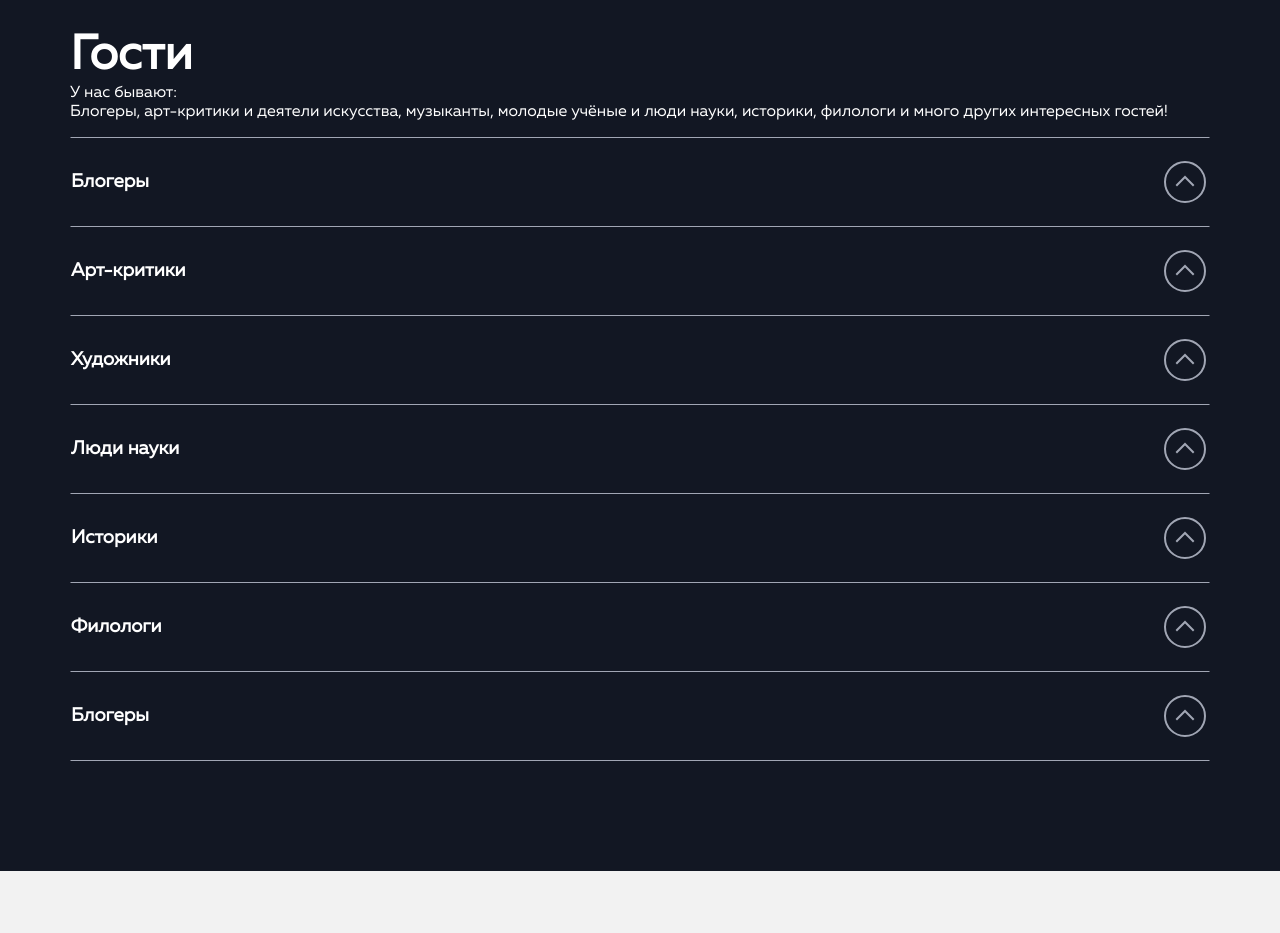
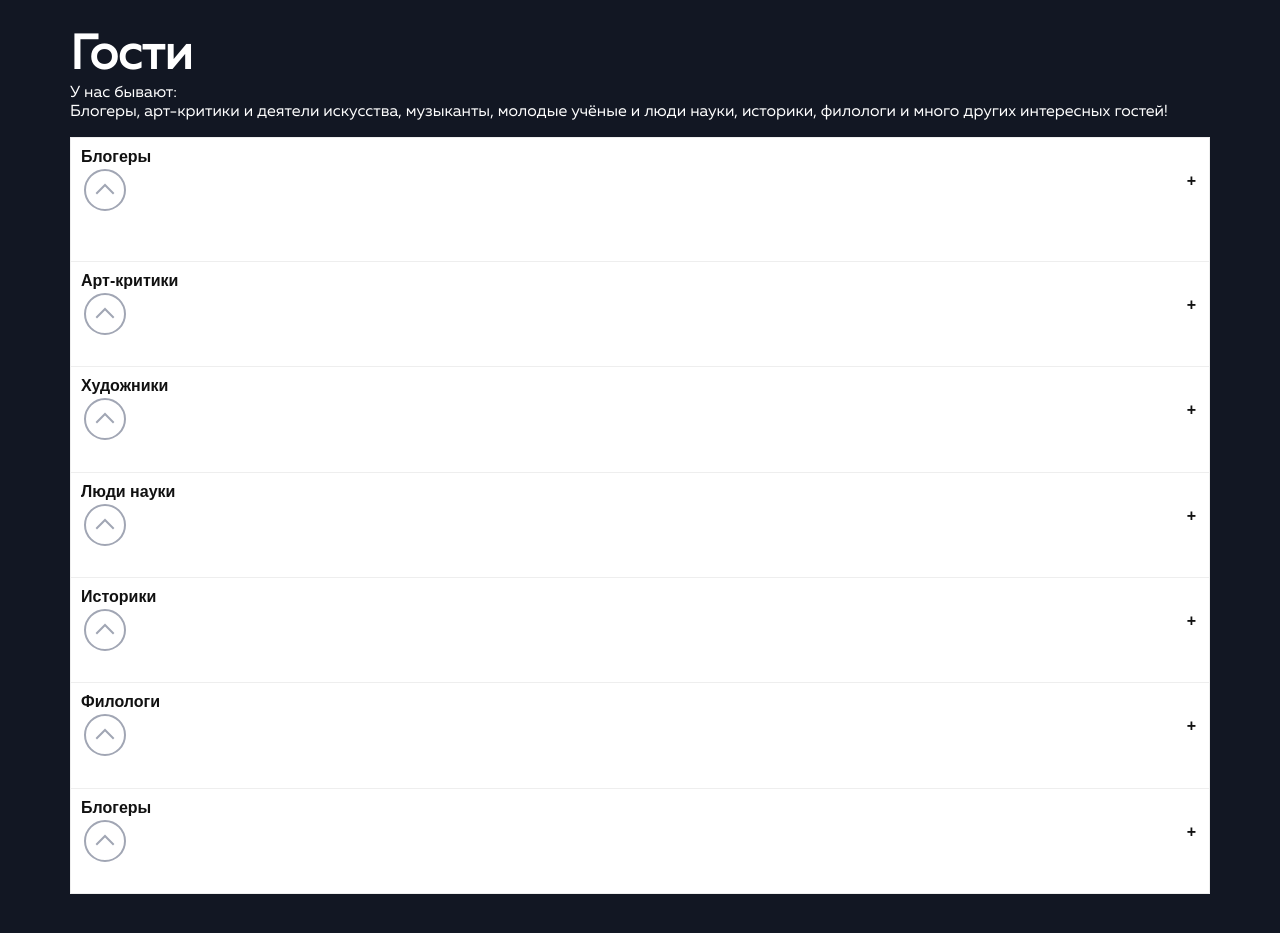
Before and after one commit to dvelx/W-WAVE, a plain HTML site: page index.html in a window 1280 px wide. Shown: the part 2540-3473 px from the top of the page. Before the commit the page ends 3411 px from the top, so only its background shows below. Drawn offline with Linux system fonts and the light colour scheme.

Commit message:
accordion

```diff
--- a/index.html
+++ b/index.html
@@ -8,12 +8,14 @@
   <link type="image/x-icon" href="./assets/images/favicon.png" rel="shortcut icon">
   <link type="Image/x-icon" href="./assets/images/favicon.png" rel="icon">
   <link rel="stylesheet" href="./src/style/normalize.css">
-  <link rel="stylesheet" href="./src/style/choices.min.css">
+  <link rel="stylesheet" href="./src/libs/choices.min.css">
+  <link rel="stylesheet" href="./src/libs/accordion.min.css">
   <link rel="stylesheet" href="./src/style/style.css">
 
+  <script src="./src/libs/accordion.min.js"></script>
+  <script src="./src/scripts/index.js"></script>
+  <script src="./src/libs/choices.min.js"></script>
 
-  <script defer src="./src/scripts/index.js"></script>
-  <script src="./src/scripts/choices.min.js"></script>
 </head>
 <body>
     <header class="header">
@@ -649,76 +651,92 @@
           </div>
           <div class="guests__accordion-block">
             <div class="guests__accordion">
-              <ul class="guests__accordion-list">
-                <li class="guests__accordion-item">
-                  <h3 class="guests__accordion-title">
+              <ul class="guests__accordion-list accordion-container">
+                <li class="guests__accordion-item ac">
+                  <h3 class="guests__accordion-title ac-header ac-trigger">
                     Блогеры
                     <svg class="guests__accordion-icon" width="48" height="48" viewBox="0 0 48 48" fill="none" xmlns="http://www.w3.org/2000/svg">
                       <circle cx="24" cy="24" r="20" stroke="#A1A6B4" stroke-width="2"/>
                       <path d="M16 27L24 19L32 27" stroke="#A1A6B4" stroke-width="2" stroke-linecap="square"/>
                     </svg>
-
                   </h3>
+                  <div class="guests__accordion-item-links ac-panel">
+                    <a href="" class="guests__accordion-item-link">Сергей Денисов</a>
+                    <a href="" class="guests__accordion-item-link">Матвей Мечников</a>
+                    <a href="" class="guests__accordion-item-link">Константин Прусино</a>
+                    <a href="" class="guests__accordion-item-link">Иван Калитников</a>
+                    <a href="" class="guests__accordion-item-link">Евгений Войновский</a>
+                    <a href="" class="guests__accordion-item-link">Ольга Мартынова</a>
+                    <a href="" class="guests__accordion-item-link">Дмитрий Михалок</a>
+                    <a href="" class="guests__accordion-item-link">Пётр Пиотровский</a>
+                    <a href="" class="guests__accordion-item-link">Олег Свиридовский</a>
+                    <a href="" class="guests__accordion-item-link">Владислав Кауперс</a>
+                    <a href="" class="guests__accordion-item-link">Михаил Пожитников</a>
+                    <a href="" class="guests__accordion-item-link">Георгий Полуян</a>
+                    <a href="" class="guests__accordion-item-link">Денис Тельман</a>
+                    <a href="" class="guests__accordion-item-link">Юрий Горин</a>
+                    <a href="" class="guests__accordion-item-link">Максим Сергеев</a>
+                  </div>
                 </li>
-                <li class="guests__accordion-item">
-                  <h3 class="guests__accordion-title">
+                <li class="guests__accordion-item ac">
+                  <h3 class="guests__accordion-title ac-header ac-trigger">
                     Арт-критики
                     <svg class="guests__accordion-icon" width="48" height="48" viewBox="0 0 48 48" fill="none" xmlns="http://www.w3.org/2000/svg">
                       <circle cx="24" cy="24" r="20" stroke="#A1A6B4" stroke-width="2"/>
                       <path d="M16 27L24 19L32 27" stroke="#A1A6B4" stroke-width="2" stroke-linecap="square"/>
                     </svg>
-
                   </h3>
+                  <div class="guests__accordion-item-links ac-panel">s</div>
                 </li>
-                <li class="guests__accordion-item">
-                  <h3 class="guests__accordion-title">
+                <li class="guests__accordion-item ac">
+                  <h3 class="guests__accordion-title ac-header ac-trigger">
                     Художники
                     <svg class="guests__accordion-icon" width="48" height="48" viewBox="0 0 48 48" fill="none" xmlns="http://www.w3.org/2000/svg">
                       <circle cx="24" cy="24" r="20" stroke="#A1A6B4" stroke-width="2"/>
                       <path d="M16 27L24 19L32 27" stroke="#A1A6B4" stroke-width="2" stroke-linecap="square"/>
                     </svg>
-
                   </h3>
+                  <div class="guests__accordion-item-links ac-panel">s</div>
                 </li>
-                <li class="guests__accordion-item">
-                  <h3 class="guests__accordion-title">
+                <li class="guests__accordion-item ac">
+                  <h3 class="guests__accordion-title ac-header ac-trigger">
                     Люди науки
                     <svg class="guests__accordion-icon" width="48" height="48" viewBox="0 0 48 48" fill="none" xmlns="http://www.w3.org/2000/svg">
                       <circle cx="24" cy="24" r="20" stroke="#A1A6B4" stroke-width="2"/>
                       <path d="M16 27L24 19L32 27" stroke="#A1A6B4" stroke-width="2" stroke-linecap="square"/>
                     </svg>
-
                   </h3>
+                  <div class="guests__accordion-item-links ac-panel">s</div>
                 </li>
-                <li class="guests__accordion-item">
-                  <h3 class="guests__accordion-title">
+                <li class="guests__accordion-item ac">
+                  <h3 class="guests__accordion-title ac-header ac-trigger">
                     Историки
                     <svg class="guests__accordion-icon" width="48" height="48" viewBox="0 0 48 48" fill="none" xmlns="http://www.w3.org/2000/svg">
                       <circle cx="24" cy="24" r="20" stroke="#A1A6B4" stroke-width="2"/>
                       <path d="M16 27L24 19L32 27" stroke="#A1A6B4" stroke-width="2" stroke-linecap="square"/>
                     </svg>
-
                   </h3>
+                  <div class="guests__accordion-item-links ac-panel">s</div>
                 </li>
-                <li class="guests__accordion-item">
-                  <h3 class="guests__accordion-title">
+                <li class="guests__accordion-item ac">
+                  <h3 class="guests__accordion-title ac-header ac-trigger">
                     Филологи
                     <svg class="guests__accordion-icon" width="48" height="48" viewBox="0 0 48 48" fill="none" xmlns="http://www.w3.org/2000/svg">
                       <circle cx="24" cy="24" r="20" stroke="#A1A6B4" stroke-width="2"/>
                       <path d="M16 27L24 19L32 27" stroke="#A1A6B4" stroke-width="2" stroke-linecap="square"/>
                     </svg>
-
                   </h3>
+                  <div class="guests__accordion-item-links ac-panel">s</div>
                 </li>
-                <li class="guests__accordion-item">
-                  <h3 class="guests__accordion-title">
+                <li class="guests__accordion-item ac">
+                  <h3 class="guests__accordion-title ac-header ac-trigger">
                     Блогеры
                     <svg class="guests__accordion-icon" width="48" height="48" viewBox="0 0 48 48" fill="none" xmlns="http://www.w3.org/2000/svg">
                       <circle cx="24" cy="24" r="20" stroke="#A1A6B4" stroke-width="2"/>
                       <path d="M16 27L24 19L32 27" stroke="#A1A6B4" stroke-width="2" stroke-linecap="square"/>
                     </svg>
-
                   </h3>
+                  <div class="guests__accordion-item-links ac-panel">s</div>
                 </li>
               </ul>
             </div>
@@ -730,5 +748,6 @@
 
       </section>
     </main>
+
 </body>
 </html>
--- a/src/scripts/index.js
+++ b/src/scripts/index.js
@@ -0,0 +1,3 @@
+// accordion
+
+new Accordion('.accordion-container');
```
Also changed, not shown: src/libs/accordion.min.css (added), src/libs/accordion.min.js (added), src/libs/choices.min.css (renamed from src/style/choices.min.css), src/libs/choices.min.js (renamed from src/scripts/choices.min.js).
